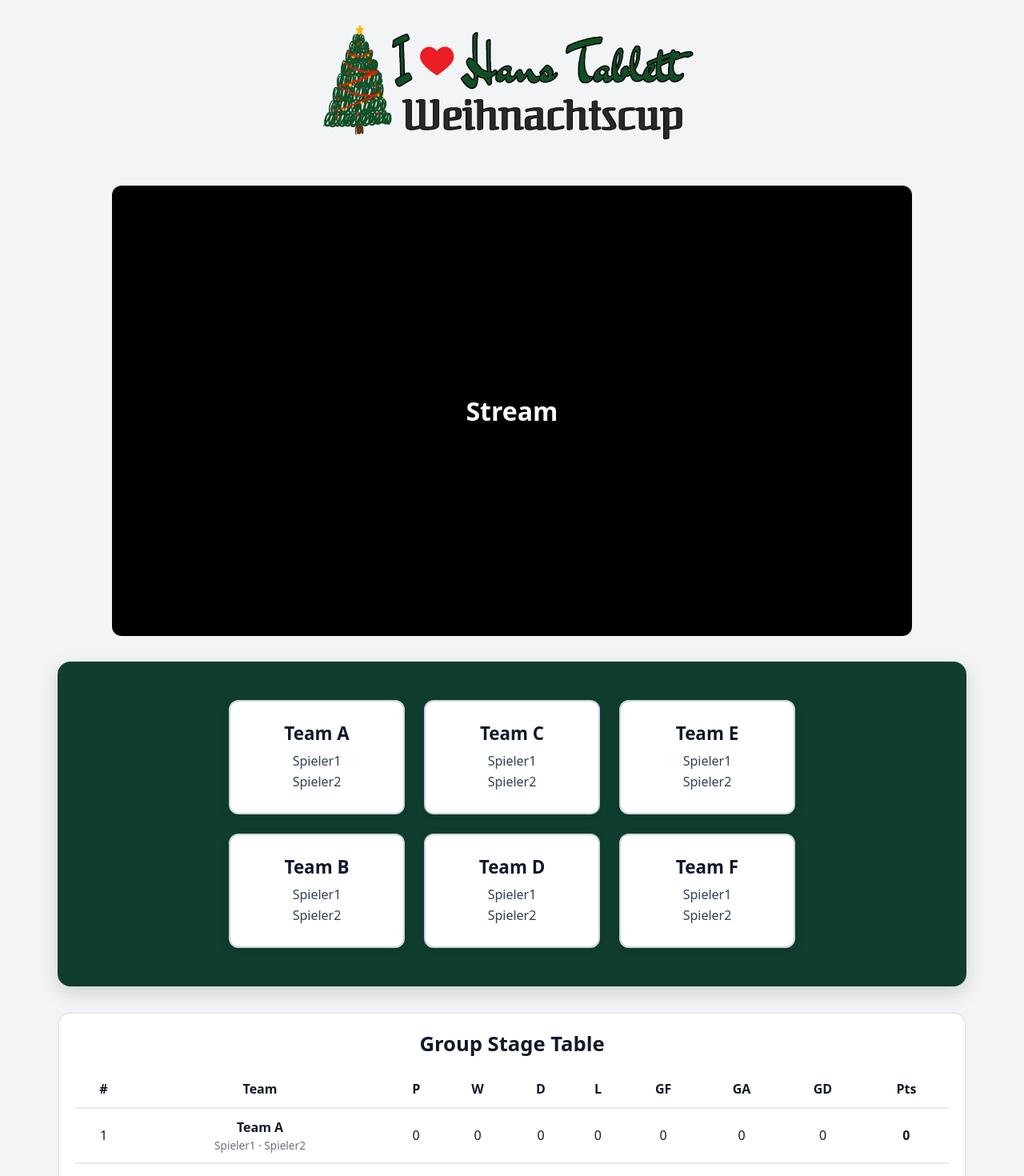
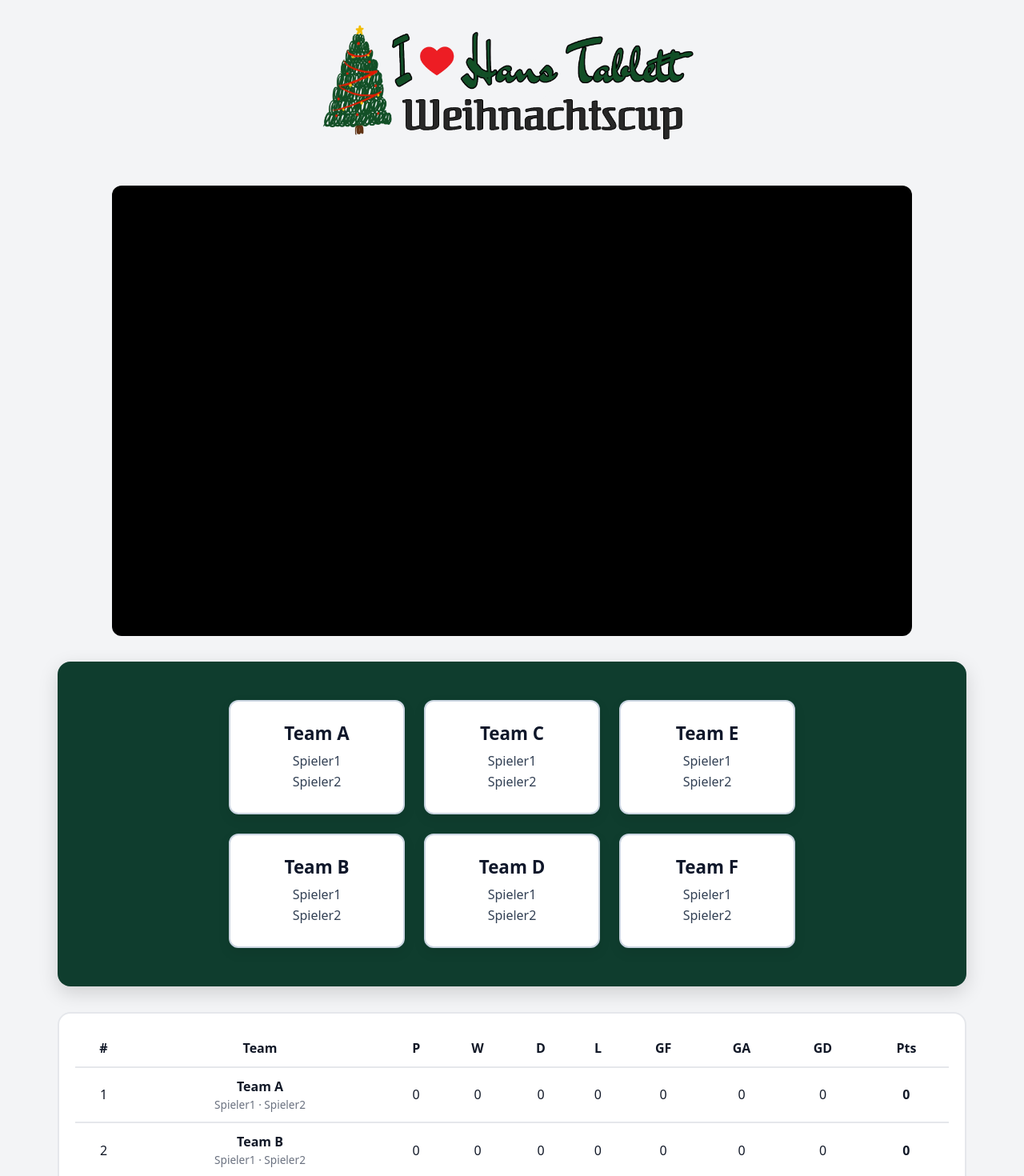
Before and after one commit to migurapas/ht-cup-website, a React (Vite) app: page / in a window 1280 px wide. Shown: the top 1470 px of the page at 80% size. Built offline with nearby package versions, Linux system fonts and the light colour scheme.

Commit message:
Refractor some titles

```diff
--- a/src/Stream.tsx
+++ b/src/Stream.tsx
@@ -13,7 +13,6 @@ function Stream() {
                 borderRadius: "12px",
             }}
         >
-            <h1>Stream</h1>
         </div>
     )
 }
--- a/src/Tournament.tsx
+++ b/src/Tournament.tsx
@@ -187,8 +187,6 @@ function Tournament() {
 
     const standingsTable = (
         <section className="table-section">
-            <h2 className="table-title">Group Stage Table</h2>
-
             <div className="table-wrap">
                 <table className="table">
                     <thead>
```
